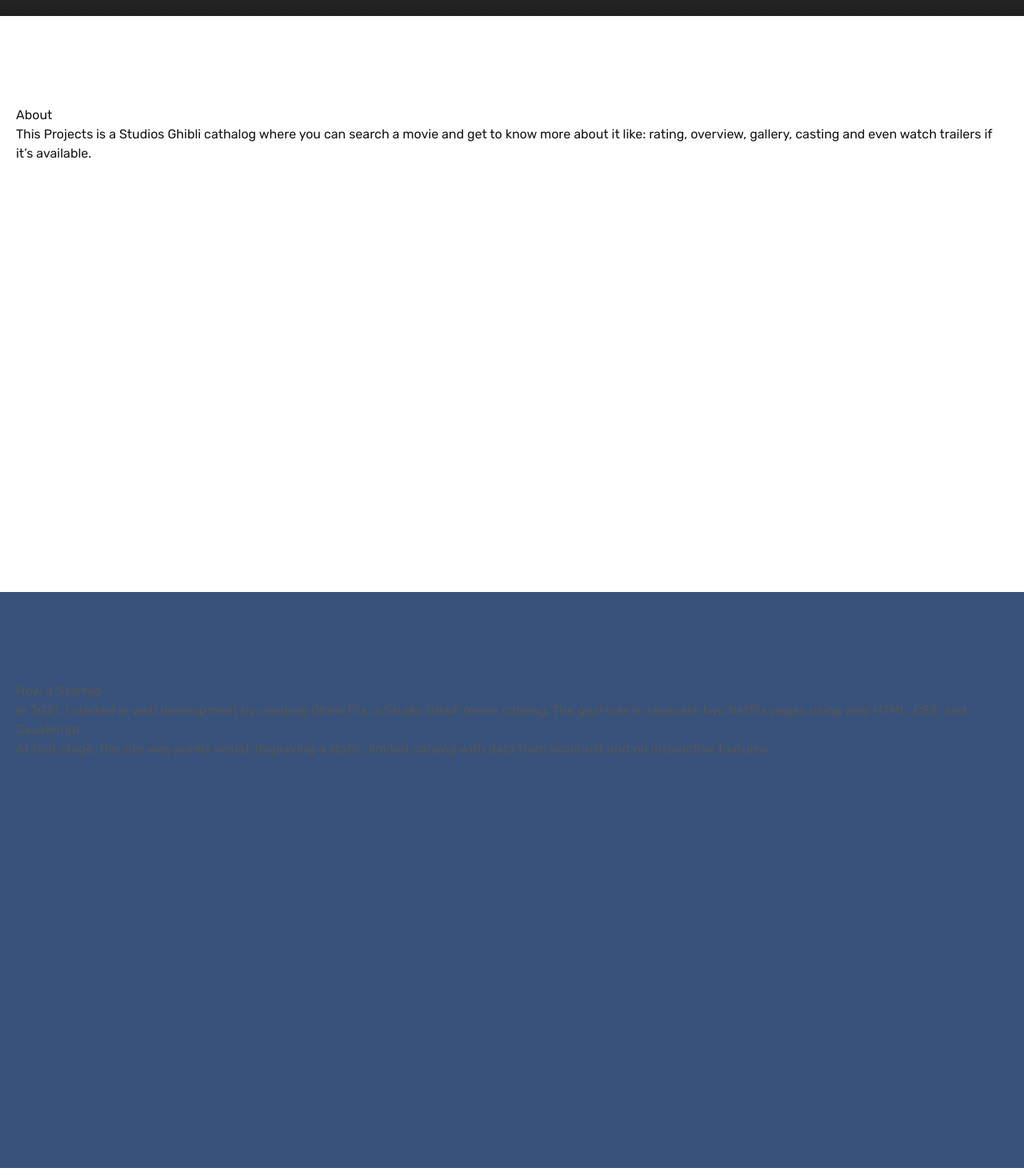
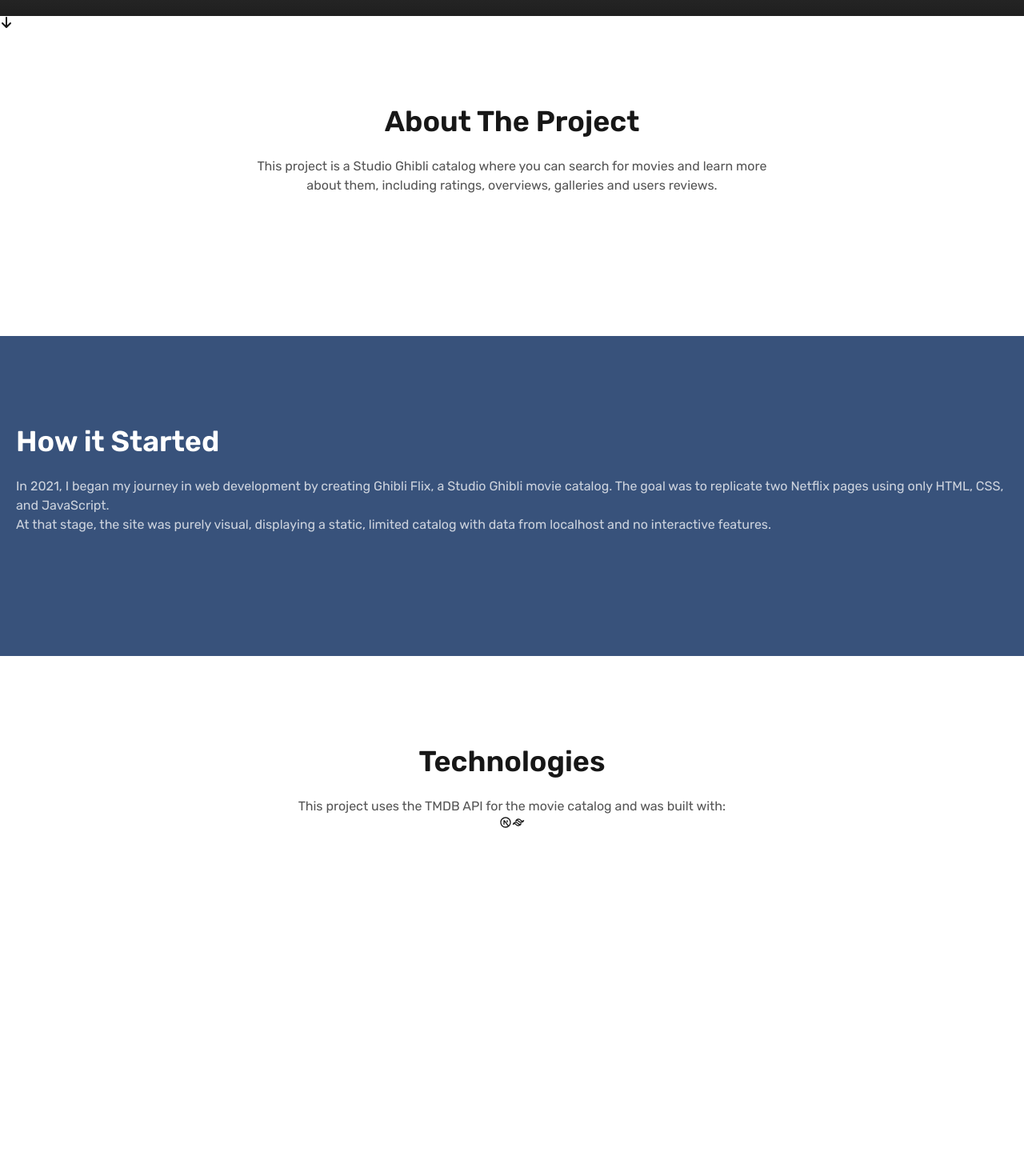
Before and after one commit to fernandaorms/ghibli-movies, a Next.js app: page / in a window 1280 px wide. Shown: the part 780-2250 px from the top of the page at 80% size. After the commit the page ends 2000 px from the top, so only its background shows below. Built offline with nearby package versions, Linux system fonts and the light colour scheme; grey boxes are pictures that could not be loaded.

Commit message:
create home sections layouts

```diff
--- a/src/app/page.tsx
+++ b/src/app/page.tsx
@@ -1,94 +1,28 @@
 'use client';
 
-import Image from 'next/image';
-import Link from 'next/link';
-
-import { motion } from "motion/react"
 import { Header } from '@/layout/header';
+import { About } from '@/layout/home/about';
+import { Start } from '@/layout/home/start';
+import { Tech } from '@/layout/home/tech';
+import { Hero } from '@/layout/home/hero';
+import { Footer } from '@/layout/footer';
 
 export default function Home() {
-    // return <Loading />
     return (
-        <div className=''>
+        <div>
             <Header />
 
-            <main className=''>
-                <section
-                    id='hero'
-                    className='relative pt-32 h-[100vh]'
-                >
-                    <div className='lg:block hidden background-image' style={{ backgroundImage: 'url(/hero-bg-lg.webp)' }}></div>
-                    <div className='hidden max-lg:block  background-image' style={{ backgroundImage: 'url(/hero-bg-md.webp)' }}></div>
+            <main>
+                <Hero />
 
-                    <div className='relative wrapper flex items-center justify-center h-full'>
-                        <h1 className='xl:text-7xl text-white'>Hero title bla bla bla</h1>
-                    </div>
-                </section>
+                <About />
 
-                {/* <Image
-                    className="dark:invert"
-                    src="/next.svg"
-                    alt="Next.js logo"
-                    width={180}
-                    height={38}
-                    priority
-                /> */}
-                <section
-                    id='about'
-                    className='h-[100vh] max-h-[720px] py-28'
-                >
-                    <div className='wrapper'>
-                        <motion.div
-                            initial={{ opacity: 0, y: -10 }}
-                            whileInView={{ opacity: 1, y: 0 }}
-                            transition={{ duration: 1 }}
-                        >
-                            <h2>About</h2>
-                            <p>This Projects is a Studios Ghibli cathalog where you can search a movie and get to know more about it like: rating, overview, gallery, casting and even watch trailers if it’s available.</p>
-                        </motion.div>
-                    </div>
+                <Start />
 
-                </section>
+                <Tech />
+            </main>
 
-                <section
-                    id='start'
-                    // className='h-[100vh] max-h-[720px] py-28 bg-foreground text-background'
-                    className='h-[100vh] max-h-[720px] py-28 bg-primary-md text-content'
-                >
-                    <div className='wrapper'>
-                        <motion.div
-                            initial={{ opacity: 0, y: -10 }}
-                            whileInView={{ opacity: 1, y: 0 }}
-                            transition={{ duration: 1 }}
-                        >
-                            <h2>How it Started</h2>
-                            <p>In 2021, I started in web development by creating Ghibli Flix, a Studio Ghibli movie catalog. The goal was to replicate two Netflix pages using only HTML, CSS, and JavaScript.</p>
-                            <p>At that stage, the site was purely visual, displaying a static, limited catalog with data from localhost and no interactive features.</p>
-                        </motion.div>
-                    </div>
-                </section>
-
-                <section
-                    id='tech'
-                    className='h-[100vh] max-h-[720px] py-28'
-                >
-                    <div className='wrapper'>
-                        <motion.div
-                            initial={{ opacity: 0, y: -10 }}
-                            whileInView={{ opacity: 1, y: 0 }}
-                            transition={{ duration: 1 }}
-                        >
-                            <h2>Technologies</h2>
-                            <p>This projects uses TMDB  API for the movies cathalog and the website was built with:
-                                React JS, Javascrips (ES6), Node JS, CSS</p>
-                        </motion.div>
-                    </div>
-
-                </section>
-
-
-            </main>
-            <footer className=''></footer>
+            <Footer />
         </div>
     );
 }
--- /dev/null
+++ b/src/layout/footer.tsx
@@ -0,0 +1,7 @@
+export function Footer() {
+    return (
+        <footer>
+
+        </footer>
+    )
+}
--- /dev/null
+++ b/src/layout/home/about.tsx
@@ -0,0 +1,48 @@
+'use client';
+
+import { motion, useAnimation, useInView } from 'motion/react';
+import { useEffect, useRef } from 'react';
+
+export function About() {
+    const ref = useRef(null);
+    const inView = useInView(ref, { once: true })
+
+    const mainControls = useAnimation();
+
+    useEffect(() => {
+        if (inView) {
+            mainControls.start('visible');
+        }
+    }, [inView])
+
+    return (
+        <section
+            id='about'
+            className='h-fit min-h-[50vh] max-h-[720px] py-12 lg:py-20 xl:py-28'
+        >
+            <div className='wrapper'>
+                <motion.div
+                    ref={ref}
+                    variants={{
+                        hidden: { opacity: 0, y: 75 },
+                        visible: { opacity: 1, y: 0 },
+                    }}
+                    initial='hidden'
+                    animate={mainControls}
+                    transition={{ duration: 0.5 }}
+                >
+                    <div className='max-w-[675px] mx-auto text-center'>
+                        <h2 className='text-2xl lg:text-3xl xl:text-4xl font-semibold mb-2 lg:mb-4 xl:mb-6'>About The Project</h2>
+
+                        <p className='text-content'>This project is a Studio Ghibli catalog where you can search for movies and learn more about them, including ratings, overviews, galleries and users reviews.</p>
+                    </div>
+
+                    <div>
+
+                    </div>
+                </motion.div>
+            </div>
+
+        </section>
+    )
+}
--- /dev/null
+++ b/src/layout/home/hero.tsx
@@ -0,0 +1,21 @@
+import { FaArrowDown } from 'react-icons/fa6';
+
+export function Hero() {
+    return (
+        <section
+            id='hero'
+            className='relative pt-32 h-[100vh]'
+        >
+            <div className='lg:block hidden background-image' style={{ backgroundImage: 'url(/hero-bg-lg.webp)' }}></div>
+            <div className='hidden max-lg:block  background-image' style={{ backgroundImage: 'url(/hero-bg-md.webp)' }}></div>
+
+            <div className='relative wrapper flex items-center justify-center h-full'>
+                <h1 className='xl:text-7xl text-white'>Hero title bla bla bla</h1>
+            </div>
+
+            <div>
+                <FaArrowDown />
+            </div>
+        </section>
+    )
+}
--- /dev/null
+++ b/src/layout/home/start.tsx
@@ -0,0 +1,49 @@
+'use client';
+
+import { motion, useAnimation, useInView } from 'motion/react';
+import { useEffect, useRef } from 'react';
+
+export function Start() {
+    const ref = useRef(null);
+    const inView = useInView(ref, { once: true })
+
+    const mainControls = useAnimation();
+
+    useEffect(() => {
+        if (inView) {
+            mainControls.start('visible');
+        }
+    }, [inView])
+
+    return (
+        <section
+            id='start'
+            className='h-fit min-h-[50vh] max-h-[720px] py-12 lg:py-20 xl:py-28 bg-primary-md text-white-75'
+        >
+            <div className='wrapper'>
+                <motion.div
+                    ref={ref}
+                    variants={{
+                        hidden: { opacity: 0, y: 75 },
+                        visible: { opacity: 1, y: 0 },
+                    }}
+                    initial='hidden'
+                    animate={mainControls}
+                    transition={{ duration: 0.5 }}
+                >
+                    <div>
+                        <h2 className='text-2xl lg:text-3xl xl:text-4xl font-semibold mb-2 lg:mb-4 xl:mb-6 text-white'>How it Started</h2>
+
+                        <p>In 2021, I began my journey in web development by creating Ghibli Flix, a Studio Ghibli movie catalog. The goal was to replicate two Netflix pages using only HTML, CSS, and JavaScript.</p>
+                        <p>At that stage, the site was purely visual, displaying a static, limited catalog with data from localhost and no interactive features.</p>
+                    </div>
+
+                    <div>
+
+                    </div>
+                </motion.div>
+            </div>
+
+        </section>
+    )
+}
--- /dev/null
+++ b/src/layout/home/tech.tsx
@@ -0,0 +1,54 @@
+'use client';
+
+import { motion, useAnimation, useInView } from 'motion/react';
+import { useEffect, useRef } from 'react';
+import { RiNextjsLine, RiTailwindCssLine } from 'react-icons/ri';
+
+export function Tech() {
+    const ref = useRef(null);
+    const inView = useInView(ref, { once: true })
+
+    const mainControls = useAnimation();
+
+    useEffect(() => {
+        if (inView) {
+            mainControls.start('visible');
+        }
+    }, [inView])
+
+    return (
+        <section
+            id='tech'
+            className='h-fit min-h-[50vh] max-h-[720px] py-12 lg:py-20 xl:py-28'
+        >
+            <div className='wrapper'>
+                <motion.div
+                    ref={ref}
+                    variants={{
+                        hidden: { opacity: 0, y: 75 },
+                        visible: { opacity: 1, y: 0 },
+                    }}
+                    initial='hidden'
+                    animate={mainControls}
+                    transition={{ duration: 0.5 }}
+                >
+                    <div className='max-w-[675px] mx-auto text-center'>
+                        <h2 className='text-2xl lg:text-3xl xl:text-4xl font-semibold mb-2 lg:mb-4 xl:mb-6'>Technologies</h2>
+
+                        <p className='text-content'>This project uses the TMDB API for the movie catalog and was built with:</p>
+                    </div>
+
+                    <div className='flex items-center justify-center'>
+                        <div>
+                            <RiNextjsLine />
+                        </div>
+                        <div>
+                            <RiTailwindCssLine />
+                        </div>
+                    </div>
+                </motion.div>
+            </div>
+
+        </section>
+    )
+}
```
